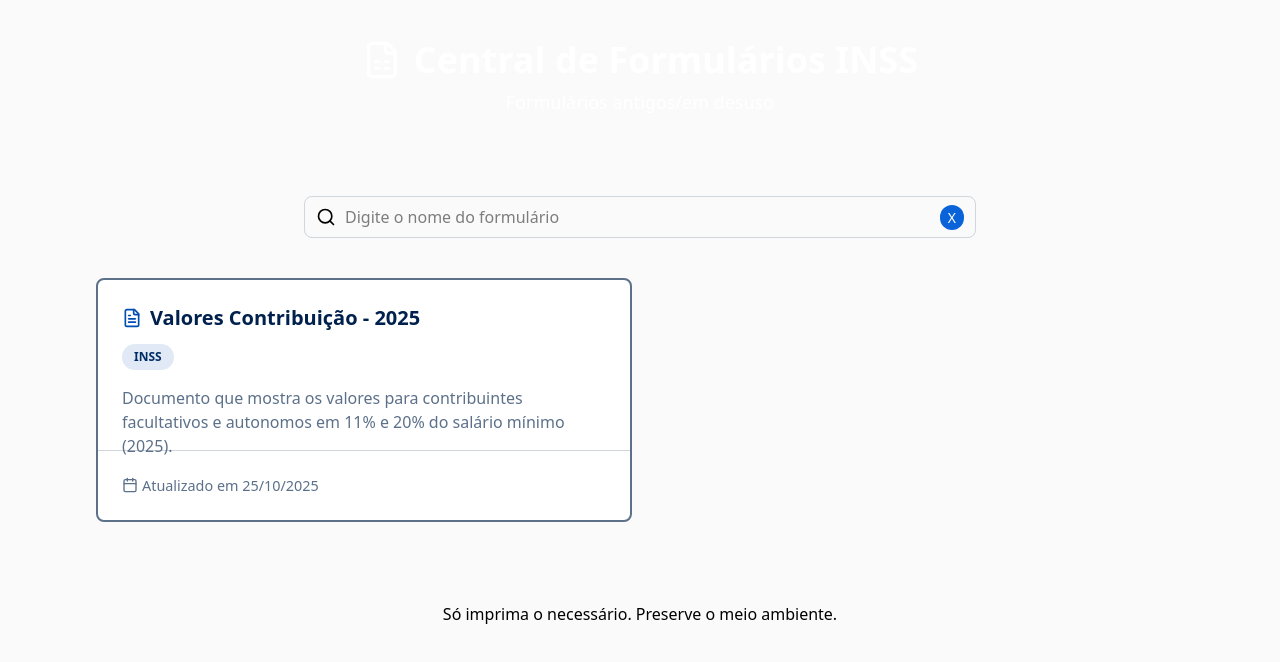
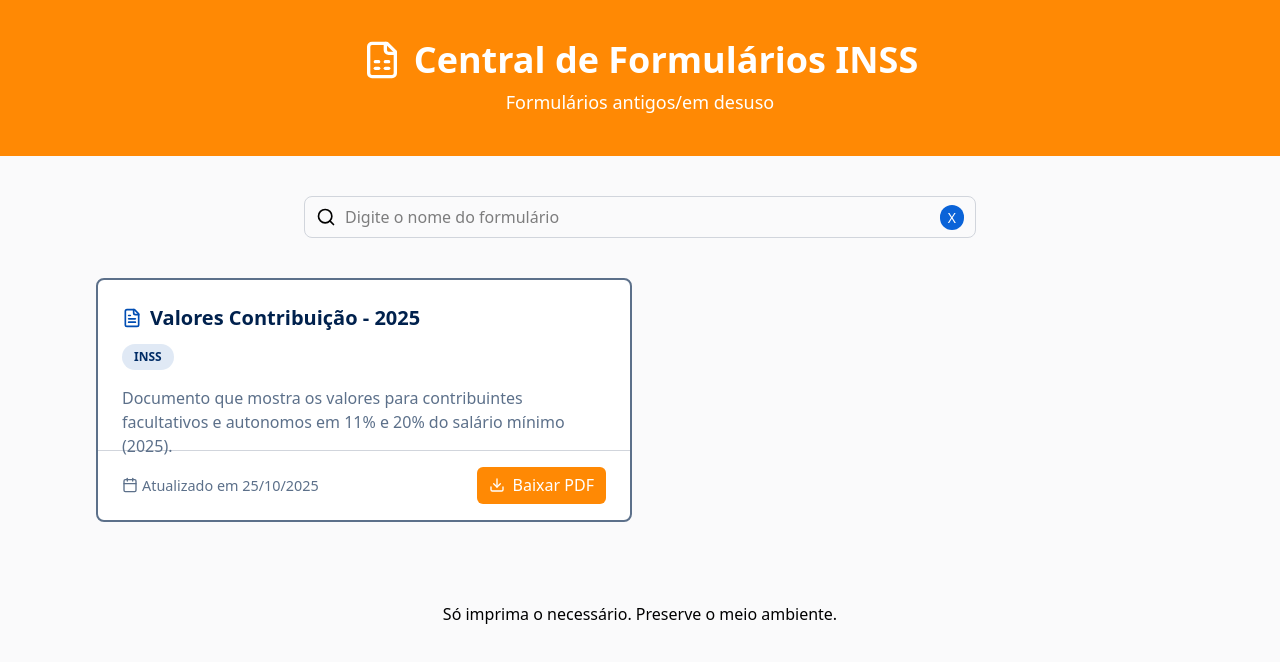
Before and after one commit to MuriloZague/inanexos, a React (Vite) app: page /antigos in a window 1280 px wide. Shown: the top 662 px of the page. Built offline with nearby package versions, Linux system fonts and the light colour scheme.

Commit message:
fix: fixing another issue on colors styles

```diff
--- a/src/components/Card.tsx
+++ b/src/components/Card.tsx
@@ -28,7 +28,7 @@ export const Card: React.FC<CardProps> = ({ form, color }) => {
           <p className="text-[#5c708a] text-[0.9rem]">Atualizado em {form.date}</p>
         </div>
         <div>
-          <a href={`/forms/${form.link}`} download className={`bg-${color} hover:${color === "blue-800" ? "bg-[#0a63d8]" : "bg-[#d8b20a]"} hover:cursor-pointer transition text-white flex py-[0.4rem] px-3 rounded-md items-center`}>
+          <a href={`/forms/${form.link}`} download className={`bg-${color} hover:cursor-pointer transition text-white flex py-[0.4rem] px-3 rounded-md items-center`}>
             <Download className="h-4 w-4 mr-2"/>
             <p>Baixar PDF</p>
           </a>
--- a/src/components/Unused.tsx
+++ b/src/components/Unused.tsx
@@ -26,7 +26,7 @@ const Unused: React.FC = () =>  {
   return (
     <section className='flex flex-col gap-10 mb-6'>
 
-      <Header subtitle='Formulários antigos/em desuso' color='orange-400' />
+      <Header subtitle='Formulários antigos/em desuso' color='bg-orange-400' />
       <SearchBar onChange={setBusca} value={busca}/>
 
       {filtrados.length === 0 ? (
```
